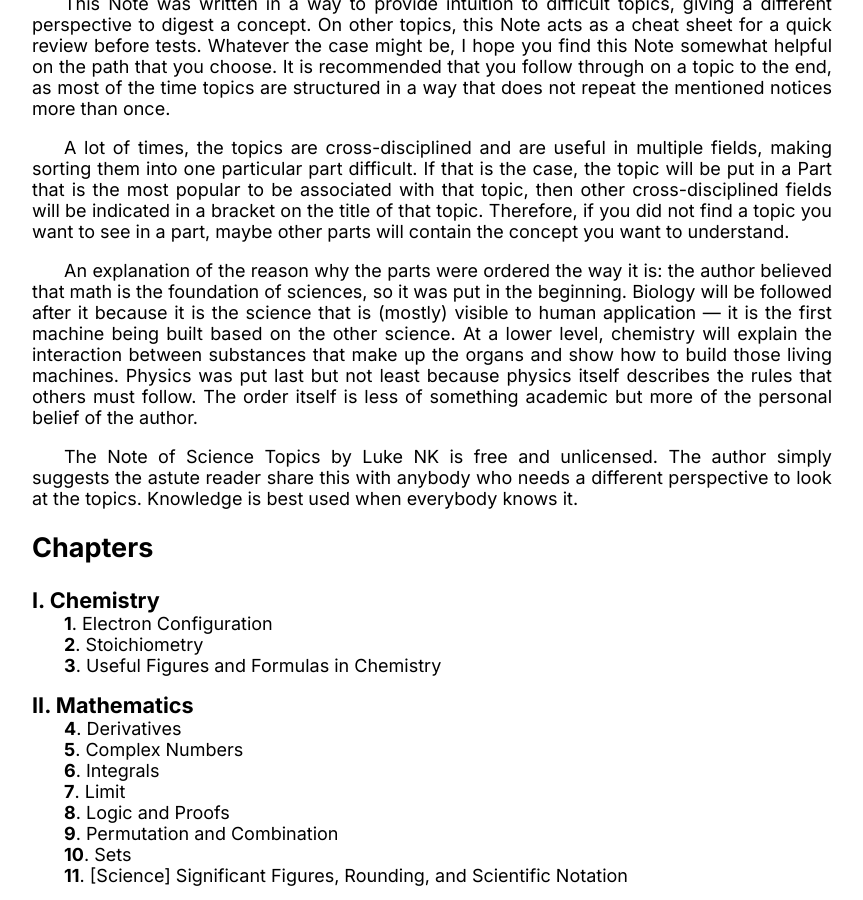
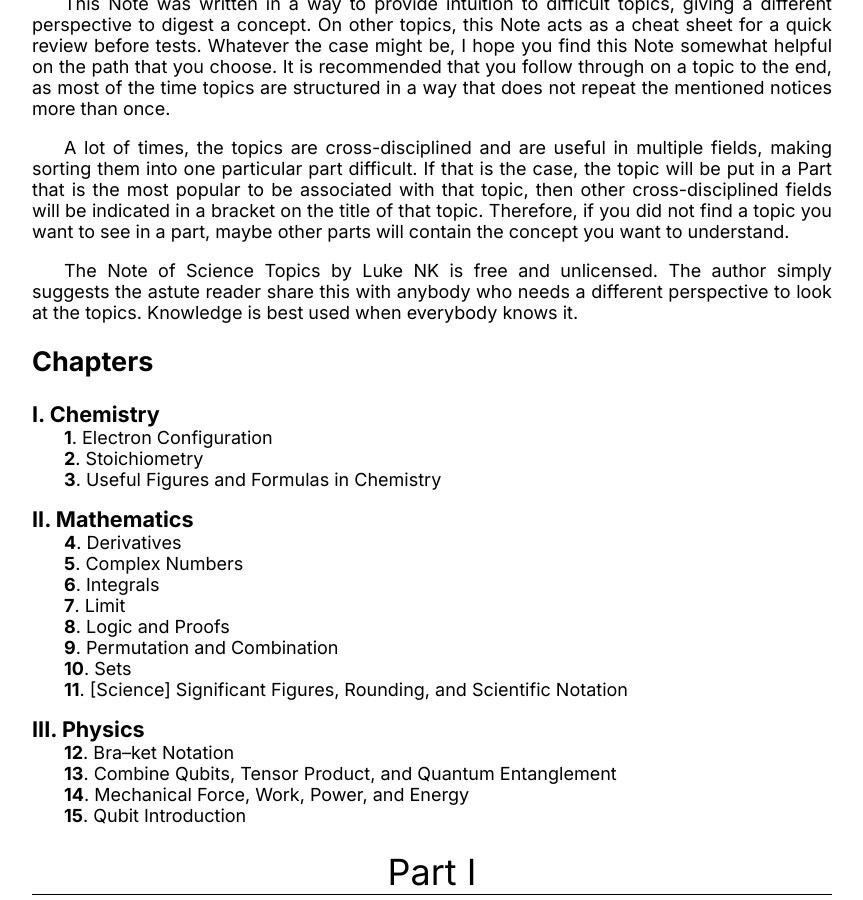
Before and after one commit to LukeNK/n-week-project, a Jekyll site: the page built from index.html, in a window 1280 px wide and 900 px high, scrolled down 1244 px. Shown: the whole window, without its empty margins (208-1071 px from the left). Built offline with Jekyll 4.4.1, drawn with Linux system fonts in a browser that asks for light colours.

Commit message:
Add ID to chapters

```diff
--- a/index.html
+++ b/index.html
@@ -27,8 +27,6 @@
 
     <p>A lot of times, the topics are cross-disciplined and are useful in multiple fields, making sorting them into one particular part difficult. If that is the case, the topic will be put in a Part that is the most popular to be associated with that topic, then other cross-disciplined fields will be indicated in a bracket on the title of that topic. Therefore, if you did not find a topic you want to see in a part, maybe other parts will contain the concept you want to understand.</p>
 
-    <p>An explanation of the reason why the parts were ordered the way it is: the author believed that math is the foundation of sciences, so it was put in the beginning. Biology will be followed after it because it is the science that is (mostly) visible to human application — it is the first machine being built based on the other science. At a lower level, chemistry will explain the interaction between substances that make up the organs and show how to build those living machines. Physics was put last but not least because physics itself describes the rules that others must follow. The order itself is less of something academic but more of the personal belief of the author.</p>
-
     <p>The Note of Science Topics by Luke NK is free and unlicensed. The author simply suggests the astute reader share this with anybody who needs a different perspective to look at the topics. Knowledge is best used when everybody knows it.</p>
 
     <nav>
@@ -49,7 +47,8 @@
         {% endif %}
         <h1>{{ collection.name }}</h1>
         {% for page in collection.docs %}
-            <div class="chapter" id="">
+            {% assign id = page.url | split: "/" | last | split: "." | first %}
+            <div class="chapter" id="{{ id }}">
                 {{ page.content | markdownify }}
             </div>
         {% endfor %}
```
